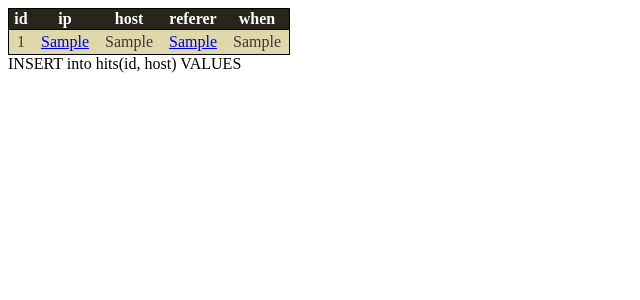
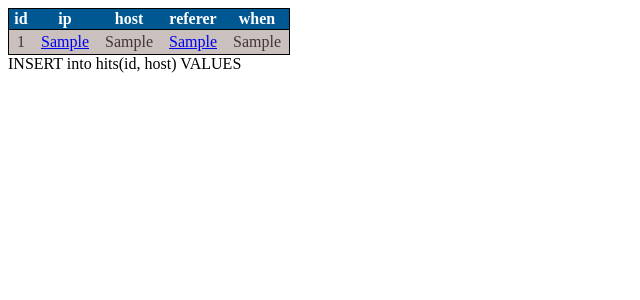
Before and after one commit to arcele/jryky, a PHP site: page /hits.php in a window 1280 px wide. Shown: the top 300 px of the page, without its empty margins (0-640 px from the left). Run offline with PHP 8.4, Linux system fonts and the light colour scheme; tables that the repository leaves empty or names only in its code hold one stand-in row (values such as "Sample post"); data that the repository does not hold is empty; a stand-in replaces the project's code that opens the database connection.

Commit message:
still messing w/ styles, just going with the same colors as the site

```diff
--- a/css/hits.css
+++ b/css/hits.css
@@ -1,6 +1,7 @@
 table { border:1px solid black; border-collapse:collapse; }
 
-table tr th { background:#8B2311; border-bottom:1px solid black; color:white; background:#28261A; }
+table tr { background: #cac1bf; }
+table tr:nth-child(odd) { background:#dad1cf; }
+
+table tr th { background:#005893; border-bottom:1px solid black; color:white; }
 table tr td { padding: 3px 8px; color: #443434; }
-table tr { background:#DFD8AA; }
-table tr:nth-child(odd) { background: #EFE8BA; }
```
